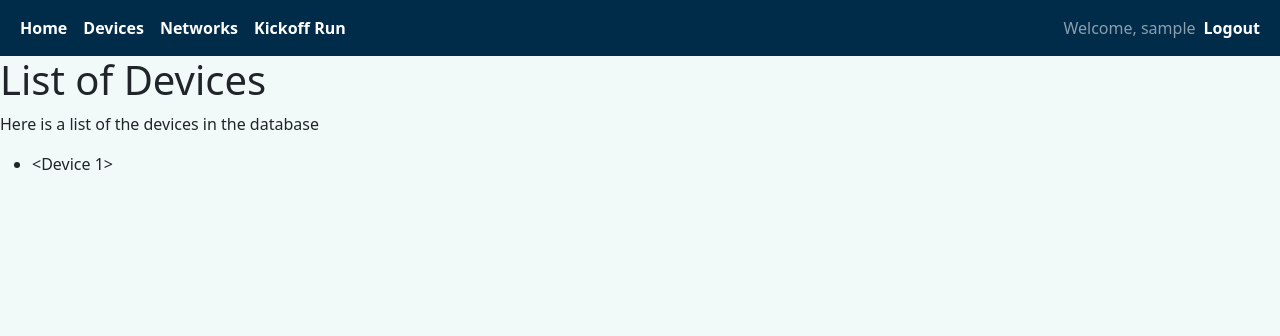
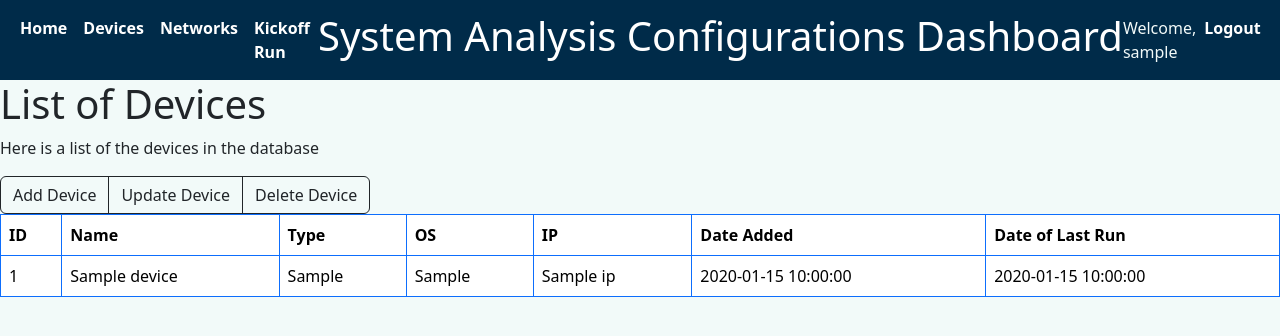
Before and after one commit to maddun01/web-app-assignment, a Flask app: page /device/list in a window 1280 px wide. Shown: the top 336 px of the page. Run offline with Flask 3, Linux system fonts and the light colour scheme; a user stored in the database is signed in; tables that the repository leaves empty hold one stand-in row (values such as "Sample post").

Commit message:
WIP html

```diff
--- a/web_application/templates/base.html
+++ b/web_application/templates/base.html
@@ -21,7 +21,9 @@
 <body>
     <nav class="navbar navbar-expand-lg navbar-dark" style="background-color: rgb(0, 43, 73);">
         <div class="container-fluid">
+            <div class="col">
                 <ul class="navbar-nav me-left">
+
                     <li class="nav-item">
                         <a class="nav-link" aria-current="page" href="{{url_for('index')}}">Home</a>
                     </li>
@@ -37,23 +39,28 @@
                     </li>
                     {% endif %}
                 </ul>
-
-            <ul class="navbar-nav me-right">
+            </div>
+            <div class="col-sm-auto">
+                <h1 class="text-center" , style="color: white;">System Analysis Configurations Dashboard</h1>
+            </div>
+            <div class="col">
+                <ul class="navbar-nav">
                     {% if current_user.is_authenticated %}
-                <li class="navbar-text">Welcome, {{current_user.username}}</li>
+                    <li class="navbar-text ms-auto" , style="color: rgb(242, 250, 249)">Welcome,
+                        {{current_user.username}}</li>
                     <li class="nav-item">
                         <a class="nav-link" href="{{url_for('authentication.logout')}}">Logout</a>
                     </li>
                     {% else %}
-                <li class="nav-item me-right" style="text-align: right;">
+                    <li class="nav-item ms-auto" style="text-align: right;">
                         <a class="nav-link" aria-current="page" href="{{url_for('authentication.login')}}">Login</a>
                     </li>
-                <li class="nav-item me-right">
+                    <li class="nav-item">
                         <a class="nav-link" href="{{url_for('authentication.register')}}">Register</a>
                     </li>
                     {% endif %}
                 </ul>
-
+            </div>
         </div>
     </nav>
 
--- a/web_application/templates/devices/list_devices.html
+++ b/web_application/templates/devices/list_devices.html
@@ -5,10 +5,38 @@
 <div class="jumbotron">
     <h1>List of Devices</h1>
     <p>Here is a list of the devices in the database</p>
-    <ul>
-        {% for device in devices %}
-        <li>{{device}}</li>
-        {% endfor %}
-    </ul>
+    <div class="btn-group" role="group" aria-label="Default button group">
+        <button type="button" class="btn btn-outline-dark">Add Device</button>
+        <button type="button" class="btn btn-outline-dark">Update Device</button>
+        {% if current_user.is_admin == True %}
+        <button type="button" class="btn btn-outline-dark">Delete Device</button>
+        {% endif %}
+    </div>
+    <table class="table table-bordered border-primary">
+        <thead>
+            <tr>
+                <th scope="col">ID</th>
+                <th scope="col">Name</th>
+                <th scope="col">Type</th>
+                <th scope="col">OS</th>
+                <th scope="col">IP</th>
+                <th scope="col">Date Added</th>
+                <th scope="col">Date of Last Run</th>
+            </tr>
+        </thead>
+        <tbody>
+            {% for device in devices %}
+            <tr>
+                <td>{{device["id"]}}</td>
+                <td>{{device["name"]}}</td>
+                <td>{{device["type"]}}</td>
+                <td>{{device["os"]}}</td>
+                <td>{{device["ip"]}}</td>
+                <td>{{device["date_added"]}}</td>
+                <td>{{device["last_run"]}}</td>
+            </tr>
+            {% endfor %}
+        </tbody>
+    </table>
 </div>
 {% endblock %}
--- a/web_application/templates/home.html
+++ b/web_application/templates/home.html
@@ -8,7 +8,11 @@
     <p>This web application is designed to aggregate all the information needed to start automated tests using
         Jenkins</p>
     <p>Users can view and manage device and network configurations before kicking off new builds on Jenkins.</p>
+    {% if current_user.is_authenticated %}
+    <p>Navigate to Devices or Networks to get started</p>
+    {% else %}
     <p>Login or Register to get started</p>
+    {% endif %}
 
 </div>
 
--- a/web_application/utils.py
+++ b/web_application/utils.py
@@ -30,6 +30,25 @@ def auth_required():
     return wrapper
 
 
+def generate_device_dict(database_list):
+    """Generates a device dictionary that can be displayed"""
+    device_list = []
+    for device in database_list:
+        ip_name = Ip.query.filter_by(id=device.ip_id).first()
+        print(ip_name.name)
+        dictionary = {
+            "id": device.id,
+            "name": device.name,
+            "type": device.type,
+            "os": device.os,
+            "ip": ip_name.name,
+            "date_added": device.date_added,
+            "last_run": device.last_run,
+        }
+        device_list.append(dictionary)
+    return device_list
+
+
 def generate_network_dict(database_list):
     """Generates a network dictionary that can be displayed"""
     network_list = []
--- a/web_application/views/device_view.py
+++ b/web_application/views/device_view.py
@@ -6,7 +6,7 @@ from flask_login import login_required
 from web_application import db
 from web_application.forms.device_form import AddDevice, DeleteDevice
 from web_application.models.model import Device
-from web_application.utils import auth_required
+from web_application.utils import auth_required, generate_device_dict
 
 device_blueprint = Blueprint(
     "devices", __name__, template_folder="../templates/devices"
@@ -40,7 +40,8 @@ def add_device():
 def list_devices():
     """Displays all current entries in the devices table"""
     devices = Device.query.all()
-    return render_template("list_devices.html", devices=devices)
+    device_dicts = generate_device_dict(devices)
+    return render_template("list_devices.html", devices=device_dicts)
 
 
 @device_blueprint.route("/delete", methods=["GET", "POST"])
```
Lines whose indentation alone changed are shown as unchanged.
